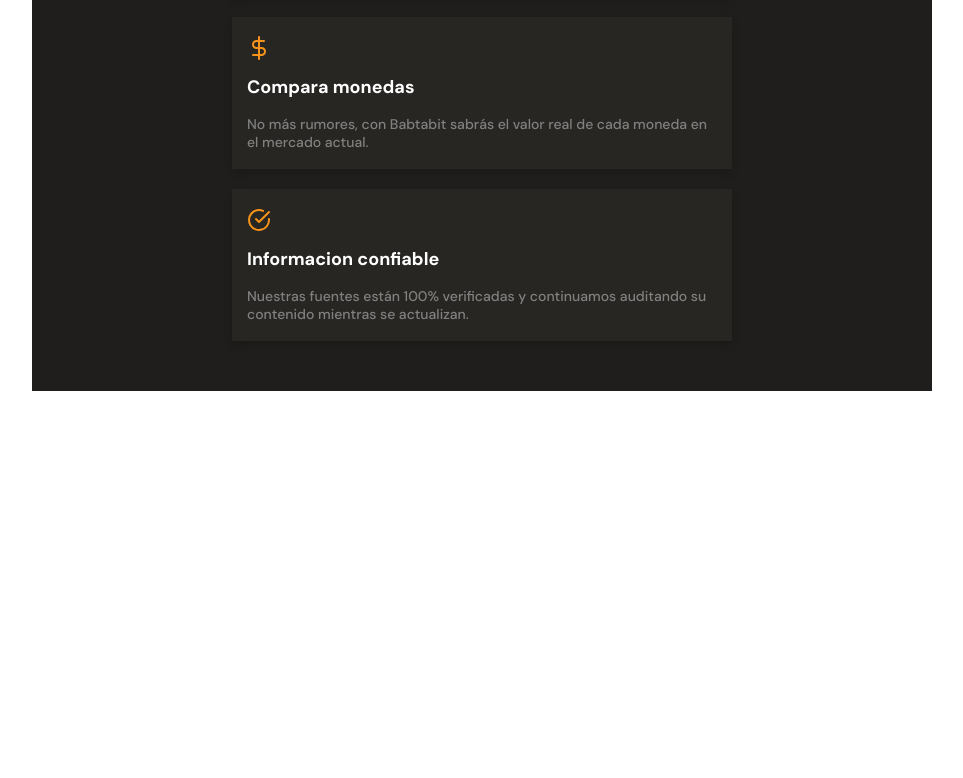
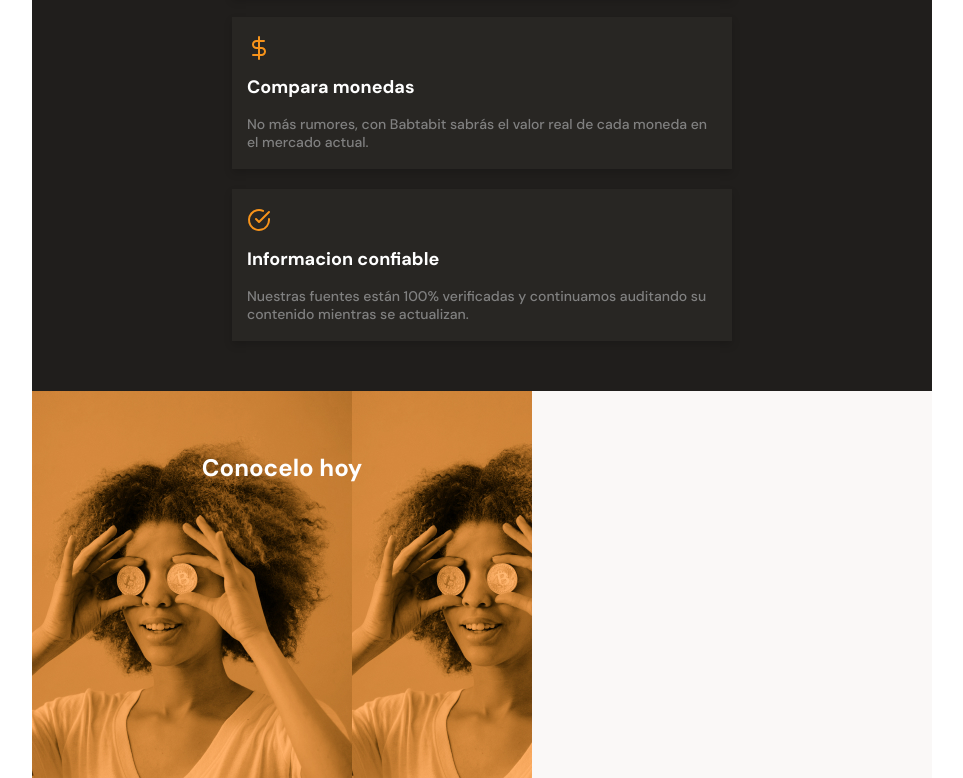
Before and after one commit to burbanox/responsive-design, a plain HTML site: page index.html in a window 1280 px wide. Shown: the part 1513-2291 px from the top of the page, without its empty margins (158-1121 px from the left). Before the commit the page ends 1904 px from the top, so only its background shows below. Drawn offline with Linux system fonts and the light colour scheme.

Commit message:
Penultima version finalizada

```diff
--- a/CSS/style.css
+++ b/CSS/style.css
@@ -412,3 +412,28 @@ main
     margin-top: 25px;
     font-weight: 500;
 }
+
+.call-section
+{
+    width: 100%;
+    min-width: 320px;
+    max-width: 900px;
+}
+
+.call-section .call__image
+{
+    width: 100%;
+    max-width: 500px;
+    height: 387px;
+    background: url('../assets/img/bitcoinbaby.jpg');
+    text-align: center;
+    padding-top: 64px;
+}
+
+.call__image p
+{
+    font-size: 2.4rem;
+    line-height: 26px;
+    font-weight: bold;
+    color: var(--just-white);
+}
--- a/index.html
+++ b/index.html
@@ -106,7 +106,11 @@
           </div>
         </div>
       </section>
-      <section></section>
+      <section class="call-section">
+        <div class="call__image">
+          <p>Conocelo hoy</p>
+        </div>
+      </section>
       <section></section>
     </main>
     <footer></footer>
```
